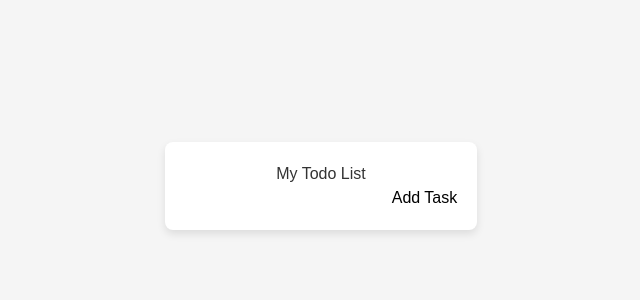
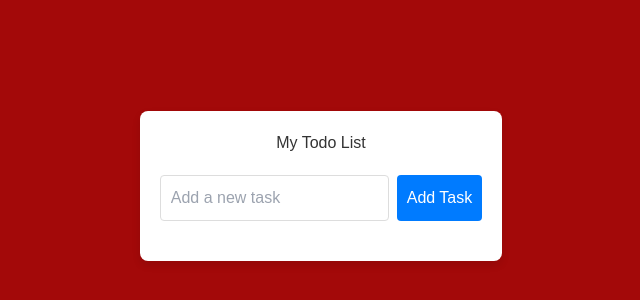
Before and after one commit to Rasibul/my-todo-app, a React (Create React App) app: page / in a window 1280 px wide. Shown: the part 214-514 px from the top of the page, without its empty margins (319-959 px from the left). Built offline with nearby package versions, Linux system fonts and the light colour scheme.

Commit message:
creat a taskItem and also implement functonality for delete todo and mark completed

```diff
--- a/src/App.css
+++ b/src/App.css
@@ -1,6 +1,6 @@
 body {
   font-family: 'Arial', sans-serif;
-  background-color: #f5f5f5;
+  background-color: #a30909;
   margin: 0;
   display: flex;
   justify-content: center;
@@ -58,7 +58,7 @@ h1 {
   background-color: #fff;
   border: 1px solid #ddd;
   border-radius: 4px;
-  padding: 10px;
+  padding: 40px;
   margin-bottom: 10px;
 }
 
@@ -71,6 +71,7 @@ h1 {
 .completed {
   text-decoration: line-through;
   color: #888;
+
 }
 
 .delete-btn {
@@ -80,6 +81,7 @@ h1 {
   border: none;
   border-radius: 4px;
   cursor: pointer;
+  margin-right: 8px;
 }
 
 .toggle-btn {
--- a/src/App.js
+++ b/src/App.js
@@ -1,14 +1,45 @@
-import TaskForm from "./component/TaskForm";
+import React, { useState, useEffect } from 'react';
 import './App.css';
+import TaskForm from './component/TaskForm';
+import TaskList from './component/TaskList';
+
 
 const App = () => {
+  const [tasks, setTasks] = useState([]);
 
+  useEffect(() => {
+    // Load tasks from local storage on component mount
+    const savedTasks = JSON.parse(localStorage.getItem('tasks')) || [];
+    setTasks(savedTasks);
+  }, []);
+
+  useEffect(() => {
+    // Save tasks to local storage whenever tasks change
+    localStorage.setItem('tasks', JSON.stringify(tasks));
+  }, [tasks]);
+
+  const addTask = (text) => {
+    const newTask = { id: Date.now(), text, completed: false };
+    setTasks((prevTasks) => [...prevTasks, newTask]);
+  };
+
+  const deleteTask = (taskId) => {
+    setTasks((prevTasks) => prevTasks.filter((task) => task.id !== taskId));
+  };
+
+  const toggleTask = (taskId) => {
+    setTasks((prevTasks) =>
+      prevTasks.map((task) =>
+        task.id === taskId ? { ...task, completed: !task.completed } : task
+      )
+    );
+  };
 
   return (
     <div className="container">
       <h1>My Todo List</h1>
-      <TaskForm />
-
+      <TaskForm onAdd={addTask} />
+      <TaskList tasks={tasks} onDelete={deleteTask} onToggle={toggleTask} />
     </div>
   );
 };
--- a/src/component/TaskForm.jsx
+++ b/src/component/TaskForm.jsx
@@ -12,17 +12,15 @@ const TaskForm = ({ onAdd }) => {
   };
 
   return (
-    <form className="mt-4" onSubmit={handleSubmit}>
+    <form className="task-form mt-4" onSubmit={handleSubmit}>
       <input
         type="text"
         value={text}
         onChange={(e) => setText(e.target.value)}
-        className="p-2 border-2 border-gray-300 rounded-md focus:outline-none focus:border-blue-500"
+        placeholder="Add a new task"
+        className="task-input"
       />
-      <button
-        type="submit"
-        className="bg-blue-500 hover:bg-blue-600 text-white px-4 py-2 rounded-md ml-2"
-      >
+      <button type="submit" className="add-btn">
         Add Task
       </button>
     </form>
--- /dev/null
+++ b/src/component/TaskItem.jsx
@@ -0,0 +1,20 @@
+import React from 'react';
+
+const TaskItem = ({ task, onDelete, onToggle }) => {
+  return (
+    <li className="task-item">
+      <span className={`task-text ${task.completed ? 'completed' : ''}`}>{task.text}</span>
+      <button className="delete-btn" onClick={() => onDelete(task.id)}>
+        Delete
+      </button>
+      <button
+        className={`toggle-btn ${task.completed ? 'completed' : ''}`}
+        onClick={() => onToggle(task.id)}
+      >
+        {task.completed ? 'Mark Incomplete' : 'Mark Complete'}
+      </button>
+    </li>
+  );
+};
+
+export default TaskItem;
--- a/src/component/TaskList.jsx
+++ b/src/component/TaskList.jsx
@@ -3,7 +3,7 @@ import TaskItem from './TaskItem';
 
 const TaskList = ({ tasks, onDelete, onToggle }) => {
   return (
-    <ul className="mt-4">
+    <ul className="mt-4 task-list">
       {tasks.map((task) => (
         <TaskItem key={task.id} task={task} onDelete={onDelete} onToggle={onToggle} />
       ))}
```
